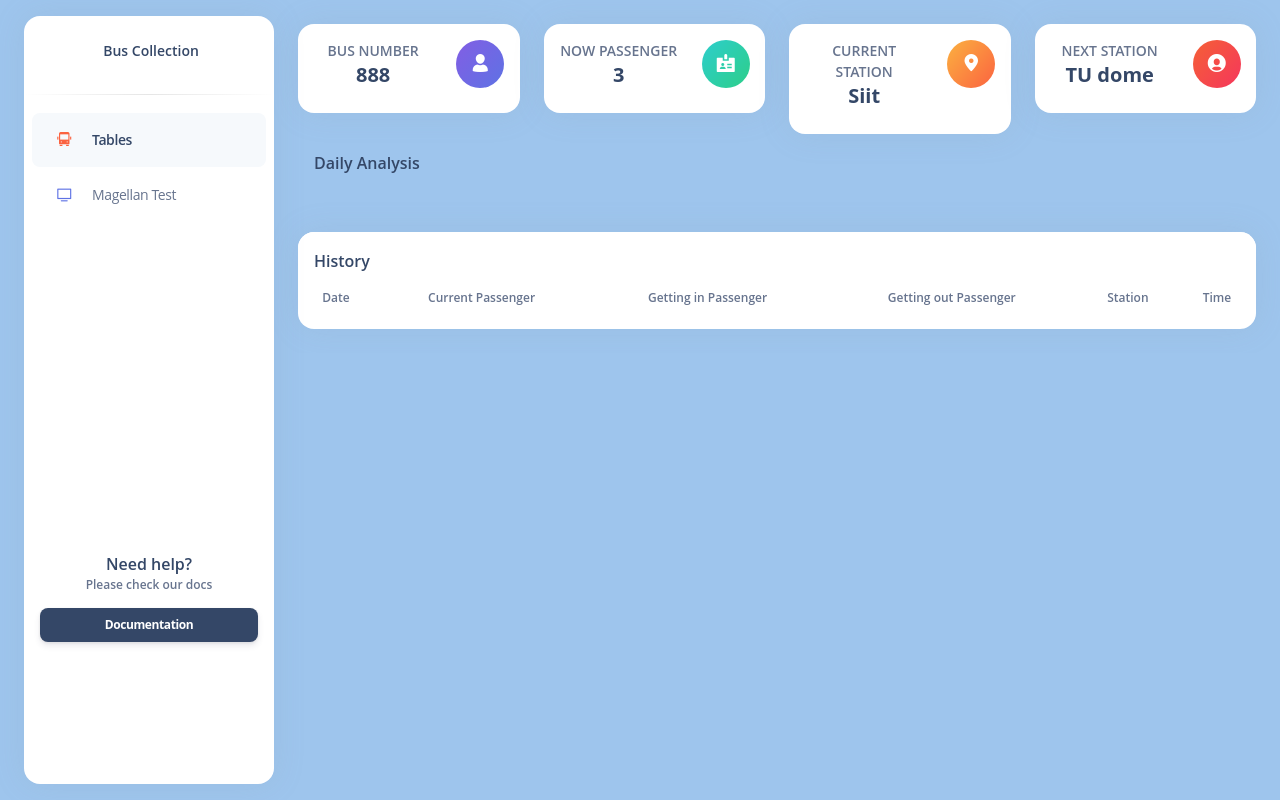
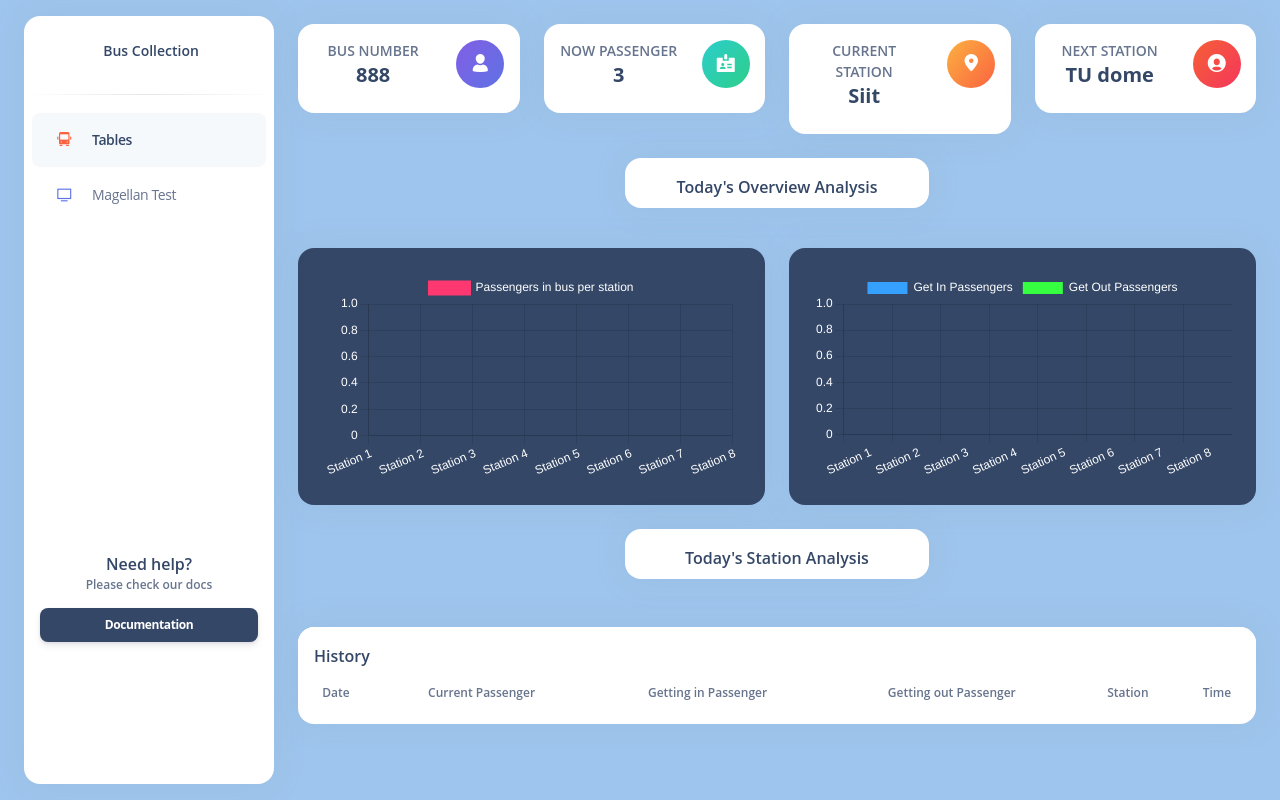
Before and after one commit to vannuwat/test-web1, a React (Create React App) app: page /Dashboard in a window 1280 px wide. Built offline with nearby package versions, Linux system fonts and the light colour scheme; no server answers.

Commit message:
Add files via upload

```diff
--- a/src/components/content.js
+++ b/src/components/content.js
@@ -4,15 +4,118 @@ import React from 'react';
 
 import moment from "moment";
 import Chart from 'chart.js/auto';
-import {Line} from 'react-chartjs-2';
+import {Line, Bar} from 'react-chartjs-2';
 
 class contentPage extends React.Component{
 
   constructor(props) {
     super(props);
-    this.state = { dataArr: [], dataArr2: [], dataArr3: []};
+    this.state = { dataArr: [], dataArr2: [], dataArr3: [], dataGraphOv1: [], dataGraphOv2: [], dataGraphOv3: []};
   }
 
+  data_ov1(){
+    const labels = ['Station 1', 'Station 2', 'Station 3', 'Station 4', 'Station 5', 'Station 6', 'Station 7', 'Station 8'];
+    const data_ov_analysis = {
+      labels: labels,
+      datasets: [
+        {
+          label: "Passengers in bus per station",
+          data: this.state.dataGraphOv1,
+          fill: false,
+          backgroundColor: "#FF3871",
+          borderColor: "#FF3871",
+          color: '#FFFFFF'
+        },
+
+      ]
+    };
+    const options_ov_analysis = {
+      plugins: {
+        legend: {
+          labels: {
+            color: "white",
+            // font: {
+            //   size: 10
+            // }
+          }
+        }
+      },
+      scales: {
+        y: {
+          ticks: { color: 'white', beginAtZero: true}
+        },
+        x: {
+          ticks: { color: 'white', beginAtZero: true }
+        }
+
+      }
+    };
+    return(
+      <div className="col-xl-6 col-sm-6 mt-3">
+        <div className="card bg-dark text-white">
+          <div className="card-body">
+            <Line data={data_ov_analysis} options={options_ov_analysis} />
+          </div>
+        </div>
+      </div>
+    )
+  }
+
+  data_ov2(){
+    const labels = ['Station 1', 'Station 2', 'Station 3', 'Station 4', 'Station 5', 'Station 6', 'Station 7', 'Station 8'];
+    const data_ov_analysis2 = {
+      labels: labels,
+      datasets: [
+        {
+          label: "Get In Passengers",
+          data: this.state.dataGraphOv2,
+          fill: false,
+          backgroundColor: "#36A0FF",
+          borderColor: "#36A0FF",
+          color: '#FFFFFF'
+        },
+        {
+          label: "Get Out Passengers",
+          data: this.state.dataGraphOv3,
+          fill: false,
+          backgroundColor: "#36FF42",
+          borderColor: "#36FF42",
+          color: '#FFFFFF'
+        },
+
+      ]
+    };
+    const options_ov_analysis2 = {
+      plugins: {
+        legend: {
+          labels: {
+            color: "white",
+            // font: {
+            //   size: 10
+            // }
+          }
+        }
+      },
+      scales: {
+        y: {
+          ticks: { color: 'white', beginAtZero: true}
+        },
+        x: {
+          ticks: { color: 'white', beginAtZero: true }
+        }
+
+      }
+    };
+    return(
+      <div className="col-xl-6 col-sm-6 mt-3">
+        <div className="card bg-dark text-white">
+          <div className="card-body">
+            <Bar data={data_ov_analysis2} options={options_ov_analysis2} />
+          </div>
+        </div>
+      </div>
+    )
+  }
 
   async componentDidMount() {
 
@@ -43,41 +146,65 @@ class contentPage extends React.Component{
     var now_user_location1 = [];
     var in_user_location1 = [];
     var out_user_location1 = [];
+    let accum_now_user1 = 0
+    let accum_in_user1 = 0
+    let accum_out_user1 = 0
 
     var time_location2 = [];
     var now_user_location2 = [];
     var in_user_location2 = [];
     var out_user_location2 = [];
+    let accum_now_user2 = 0
+    let accum_in_user2 = 0
+    let accum_out_user2 = 0
 
     var time_location3 = [];
     var now_user_location3 = [];
     var in_user_location3 = [];
     var out_user_location3 = [];
+    let accum_now_user3 = 0
+    let accum_in_user3 = 0
+    let accum_out_user3 = 0
 
     var time_location4 = [];
     var now_user_location4 = [];
     var in_user_location4 = [];
     var out_user_location4 = [];
+    let accum_now_user4 = 0
+    let accum_in_user4 = 0
+    let accum_out_user4 = 0
 
     var time_location5 = [];
     var now_user_location5 = [];
     var in_user_location5 = [];
     var out_user_location5 = [];
+    let accum_now_user5 = 0
+    let accum_in_user5 = 0
+    let accum_out_user5 = 0
 
     var time_location6 = [];
     var now_user_location6 = [];
     var in_user_location6 = [];
     var out_user_location6 = [];
+    let accum_now_user6 = 0
+    let accum_in_user6 = 0
+    let accum_out_user6 = 0
 
     var time_location7 = [];
     var now_user_location7 = [];
     var in_user_location7 = [];
     var out_user_location7 = [];
+    let accum_now_user7 = 0
+    let accum_in_user7 = 0
+    let accum_out_user7 = 0
 
     var time_location8 = [];
     var now_user_location8 = [];
     var in_user_location8 = [];
     var out_user_location8 = [];
+    let accum_now_user8 = 0
+    let accum_in_user8 = 0
+    let accum_out_user8 = 0
 
     this.state.dataArr.map(value => {
       const time = moment(value.schedule_date).utc().local().format('h:mm a');
@@ -86,49 +213,77 @@ class contentPage extends React.Component{
         now_user_location1.push(value.now_user)
         in_user_location1.push(value.get_in_user)
         out_user_location1.push(value.get_out_user)
+        accum_now_user1 += value.now_user
+        accum_in_user1 += value.get_in_user
+        accum_out_user1 += value.get_out_user
       }
       else if (value.location === 'station2'){
         time_location2.push(time)
         now_user_location2.push(value.now_user)
         in_user_location2.push(value.get_in_user)
         out_user_location2.push(value.get_out_user)
+        accum_now_user2 += value.now_user
+        accum_in_user2 += value.get_in_user
+        accum_out_user2 += value.get_out_user
       }
       else if (value.location === 'station3'){
         time_location3.push(time)
         now_user_location3.push(value.now_user)
         in_user_location3.push(value.get_in_user)
         out_user_location3.push(value.get_out_user)
+        accum_now_user3 += value.now_user
+        accum_in_user3 += value.get_in_user
+        accum_out_user3 += value.get_out_user
       }
       else if (value.location === 'station4'){
         time_location4.push(time)
         now_user_location4.push(value.now_user)
         in_user_location4.push(value.get_in_user)
         out_user_location4.push(value.get_out_user)
+        accum_now_user4 += value.now_user
+        accum_in_user4 += value.get_in_user
+        accum_out_user4 += value.get_out_user
       }
       else if (value.location === 'station5'){
         time_location5.push(time)
         now_user_location5.push(value.now_user)
         in_user_location5.push(value.get_in_user)
         out_user_location5.push(value.get_out_user)
+        accum_now_user5 += value.now_user
+        accum_in_user5 += value.get_in_user
+        accum_out_user5 += value.get_out_user
       }
       else if (value.location === 'station6'){
         time_location6.push(time)
         now_user_location6.push(value.now_user)
         in_user_location6.push(value.get_in_user)
         out_user_location6.push(value.get_out_user)
+        accum_now_user6 += value.now_user
+        accum_in_user6 += value.get_in_user
+        accum_out_user6 += value.get_out_user
       }
       else if (value.location === 'station7'){
         time_location7.push(time)
         now_user_location7.push(value.now_user)
         in_user_location7.push(value.get_in_user)
         out_user_location7.push(value.get_out_user)
+        accum_now_user7 += value.now_user
+        accum_in_user7 += value.get_in_user
+        accum_out_user7 += value.get_out_user
       }
       else if (value.location === 'station8'){
         time_location8.push(time)
         now_user_location8.push(value.now_user)
         in_user_location8.push(value.get_in_user)
         out_user_location8.push(value.get_out_user)
+        accum_now_user8 += value.now_user
+        accum_in_user8 += value.get_in_user
+        accum_out_user8 += value.get_out_user
       }
+      this.setState({dataGraphOv1: [accum_now_user1, accum_now_user2, accum_now_user3, accum_now_user4, accum_now_user5, accum_now_user6, accum_now_user7, accum_now_user8] })
+      this.setState({dataGraphOv2: [accum_in_user1, accum_in_user2, accum_in_user3, accum_in_user4, accum_in_user5, accum_in_user6, accum_in_user7, accum_in_user8] })
+      this.setState({dataGraphOv3: [accum_out_user1, accum_out_user2, accum_out_user3, accum_out_user4, accum_out_user5, accum_out_user6, accum_out_user7, accum_out_user8] })
+
     });
 
         return (
@@ -237,13 +392,35 @@ class contentPage extends React.Component{
                 </div>
               </div>
 
-              <div className="card-header pb-0 p-3">
-                      <div className="d-flex justify-content-between">
-                        <h6 className="mb-2"> Daily Analysis </h6>
-                      </div>
+              <div className="row mt-4">
+              <div className="col-lg-4 "></div>
+                <div className="col-lg-4 mb-lg-0 mb-4">
+                  <div className="card ">
+                    <div className="card-body pb-0 p-3">
+                      <h6 className="mb-2"> Today's Overview Analysis </h6>
+                    </div>
+                  </div>
+                </div>
               </div>
-              <div className="App-bg-graph">
-                <div className="row mt-4">
+
+              <div className="row mt-4">
+                {this.data_ov1()}
+                {this.data_ov2()}
+              </div>
+
+
+              <div className="row mt-4">
+              <div className="col-lg-4 "></div>
+                <div className="col-lg-4 mb-lg-0 mb-4">
+                  <div className="card ">
+                    <div className="card-body pb-0 p-3">
+                      <h6 className="mb-2"> Today's Station Analysis </h6>
+                    </div>
+                  </div>
+                </div>
+              </div>
+
+              <div className="row mt-4">
                 {this.state.dataArr2.map(value => {
                       var time_location = [];
                       var now_user_location = [];
@@ -299,42 +476,72 @@ class contentPage extends React.Component{
                         out_user_location = out_user_location8;
                       }
 
-                  const data = {
+                  const data_st_analysis = {
                     labels: time_location,
                     datasets: [
                       {
                         label: "Current Passenger",
                         data: now_user_location,
                         fill: true,
-                        backgroundColor: "rgba(75,192,192,0.2)",
-                        borderColor: "rgba(75,192,192,1)"
+                        backgroundColor: "#FF3871",
+                        color: '#FFFFFF'
                       },
                       {
                         label: "Incoming Passenger",
                         data: in_user_location,
-                        fill: false,
-                        borderColor: "#742774"
+                        fill: true,
+                        backgroundColor: "#36FF42",
+                        color: '#FFFFFF'
                       },
                       {
                         label: "Outgoing Passenger",
                         data: out_user_location,
-                        fill: false,
-                        borderColor: "#EF3A4C"
+                        fill: true,
+                        backgroundColor: "#36A0FF",
+                        color: '#FFFFFF'
                       }
+
                     ]
+                  };
+                  const options_st_analysis = {
+                    plugins: {
+                      legend: {
+                        labels: {
+                          color: "white",
+                          // font: {
+                          //   size: 10
+                          // }
+                        }
+                      }
+                    },
+                    scales: {
+                      y: {
+                        ticks: { color: 'white', beginAtZero: true}
+                      },
+                      x: {
+                        ticks: { color: 'white', beginAtZero: true }
+                      }
+
+                    }
                   };
 
                   return (
                     <React.Fragment key = {value.location}>
-                          <div className="col-xl-6 col-sm-6">
-                              {value.location}
-                              {/* <canvas id="chart-line" className="chart-canvas" height="300"></canvas> */}
-                              <Line data={data} />
-                          </div>
+                          <div className="col-xl-3 col-sm-3 mt-3">
+                            <div className="card bg-dark text-white">
+                              <div className="card-body">
+
+                                  {value.location}
+                                        <Bar data={data_st_analysis} options={options_st_analysis} />
+
+                                </div>
+                      </div>
+                    </div>
+
                     </React.Fragment>
                   )
                 })}
-                </div>
+
               </div>
 
 
```
